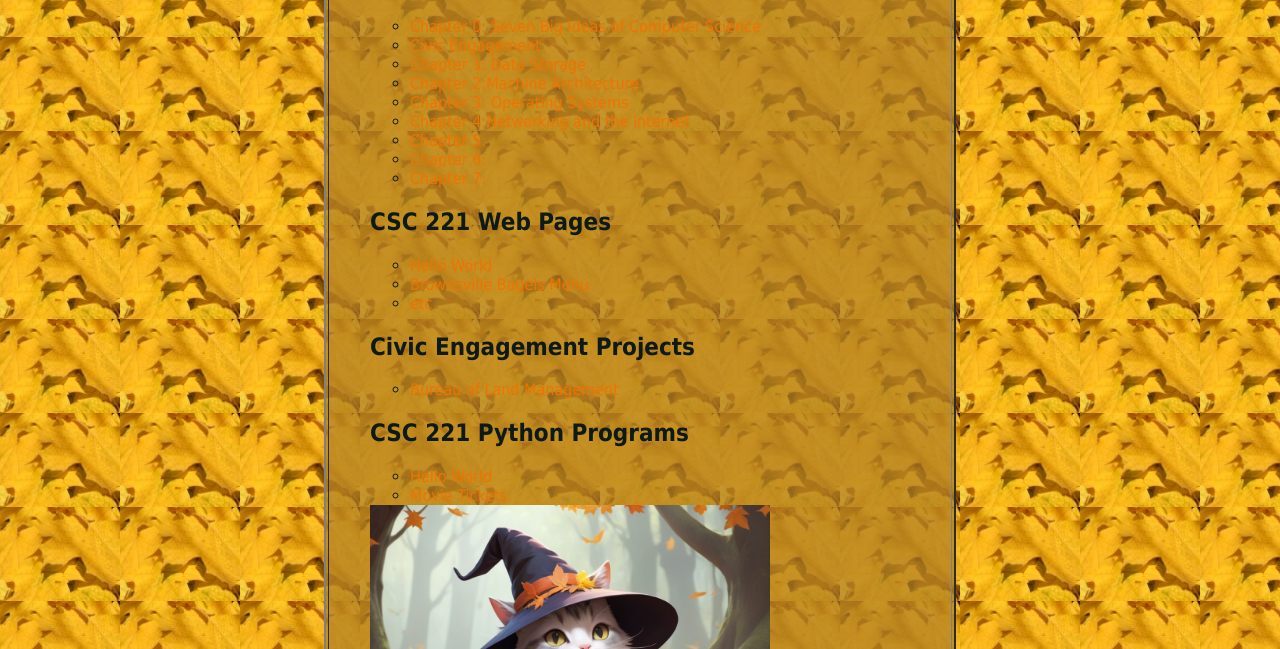
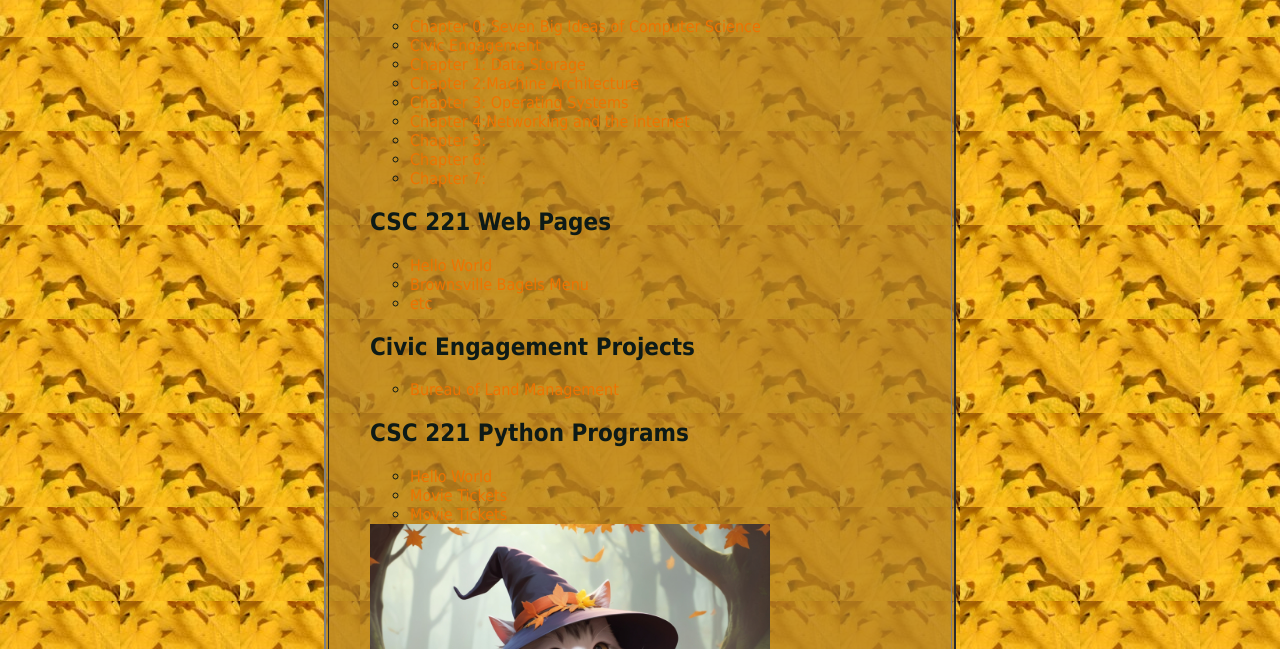
Before and after one commit to aidanshanks-pvcc/aidanshanks-pvcc.github.io, a plain HTML site: page index.html in a window 1280 px wide. Shown: the part 151-800 px from the top of the page. Drawn offline with Linux system fonts and the light colour scheme.

Commit message:
Update index.html

```diff
--- a/index.html
+++ b/index.html
@@ -53,6 +53,7 @@
         <ul>
             <li><a href = "helloworld.py"> Hello World</a></li>
             <li><a href = "tickets.py">Movie Tickets</a></li>
+            <li><a href = "barbeque.py">Movie Tickets</a></li>
         </ul>
         <img src = "Images/myindeximage.jpg" width ="400" />
     </ul>
```
